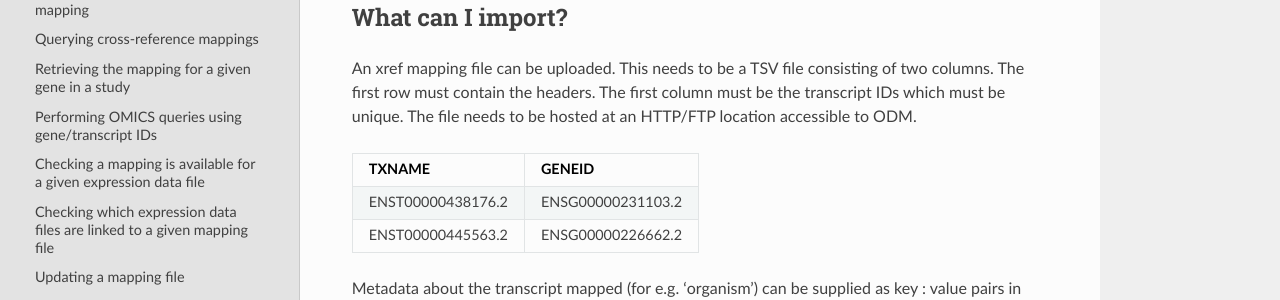
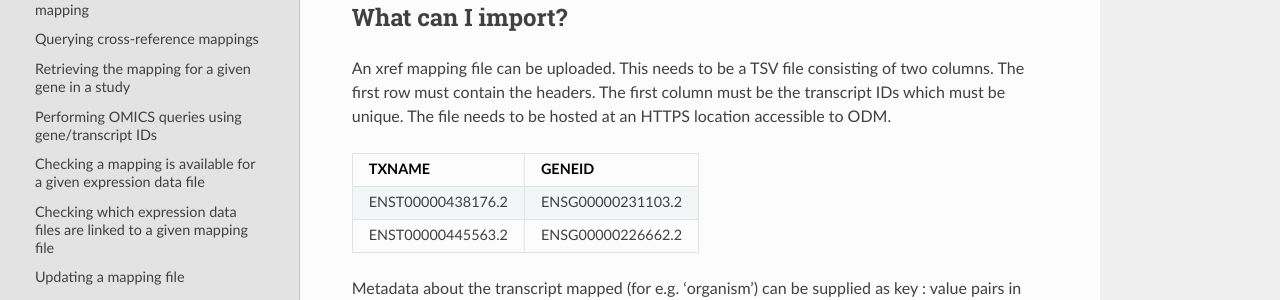
Before and after one commit to genestack/user-guide, a Sphinx documentation site: the page built from source/doc-odm-user-guide/xref-mapping.rst, in a window 1280 px wide and 900 px high. Shown: the part 279-579 px from the top of the window. Built offline with Sphinx 7.4.7 and the Read the Docs theme 2.0.0, drawn with Linux system fonts in a browser that asks for light colours.

Commit message:
remove FTP support

```diff
--- a/source/doc-odm-user-guide/import-data-using-api.rst
+++ b/source/doc-odm-user-guide/import-data-using-api.rst
@@ -41,7 +41,7 @@ together: a study can be linked to multiple samples and a sample can be linked t
 Where can I import the data from?
 ---------------------------------
 
-You should provide HTTP/FTP file links (which can include authentication credentials) to a storage that’s accessible
+You should provide HTTPS file links (which can include authentication credentials) to a storage that’s accessible
 by ODM. File uploads from a local computer will be supported in a future release.
 
 Step-by-step example 1
--- a/source/doc-odm-user-guide/supported-formats.rst
+++ b/source/doc-odm-user-guide/supported-formats.rst
@@ -243,7 +243,7 @@ To learn more take a look at the VCF specification_.
 Cross-reference mapping file
 ----------------------------
 
-A cross-reference mapping file can be imported. This is a TSV file consisting of two columns. The first row must contain the headers TXNAME and GENEID, and the first column must be the transcript IDs which must be unique. The file needs to be hosted at an HTTP/FTP location accessible to ODM.
+A cross-reference mapping file can be imported. This is a TSV file consisting of two columns. The first row must contain the headers TXNAME and GENEID, and the first column must be the transcript IDs which must be unique. The file needs to be hosted at an HTTPS location accessible to ODM.
 
 +-------------------+--------------------+
 | TXNAME            | GENEID             |
--- a/source/doc-odm-user-guide/xref-mapping.rst
+++ b/source/doc-odm-user-guide/xref-mapping.rst
@@ -6,7 +6,7 @@ ODM provides the capability to import and link a cross-reference (xref) mapping
 What can I import?
 ------------------
 
-An xref mapping file can be uploaded. This needs to be a TSV file consisting of two columns. The first row must contain the headers. The first column must be the transcript IDs which must be unique. The file needs to be hosted at an HTTP/FTP location accessible to ODM.
+An xref mapping file can be uploaded. This needs to be a TSV file consisting of two columns. The first row must contain the headers. The first column must be the transcript IDs which must be unique. The file needs to be hosted at an HTTPS location accessible to ODM.
 
 +-------------------+--------------------+
 | TXNAME            | GENEID             |
```
Also changed, not shown: source/doc-odm-user-guide/import-data-using-python-script.rst (+11 -11 lines).
